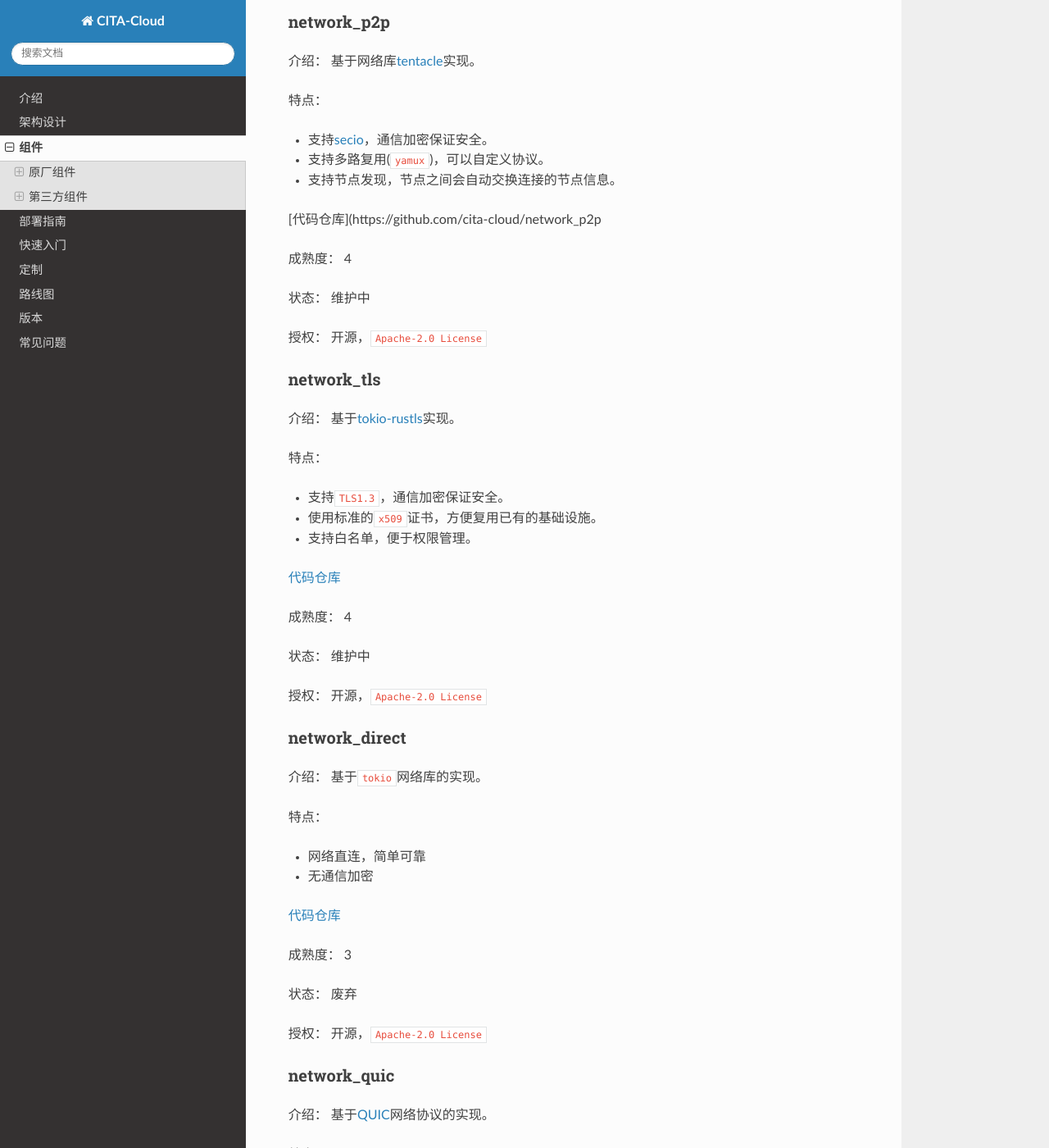
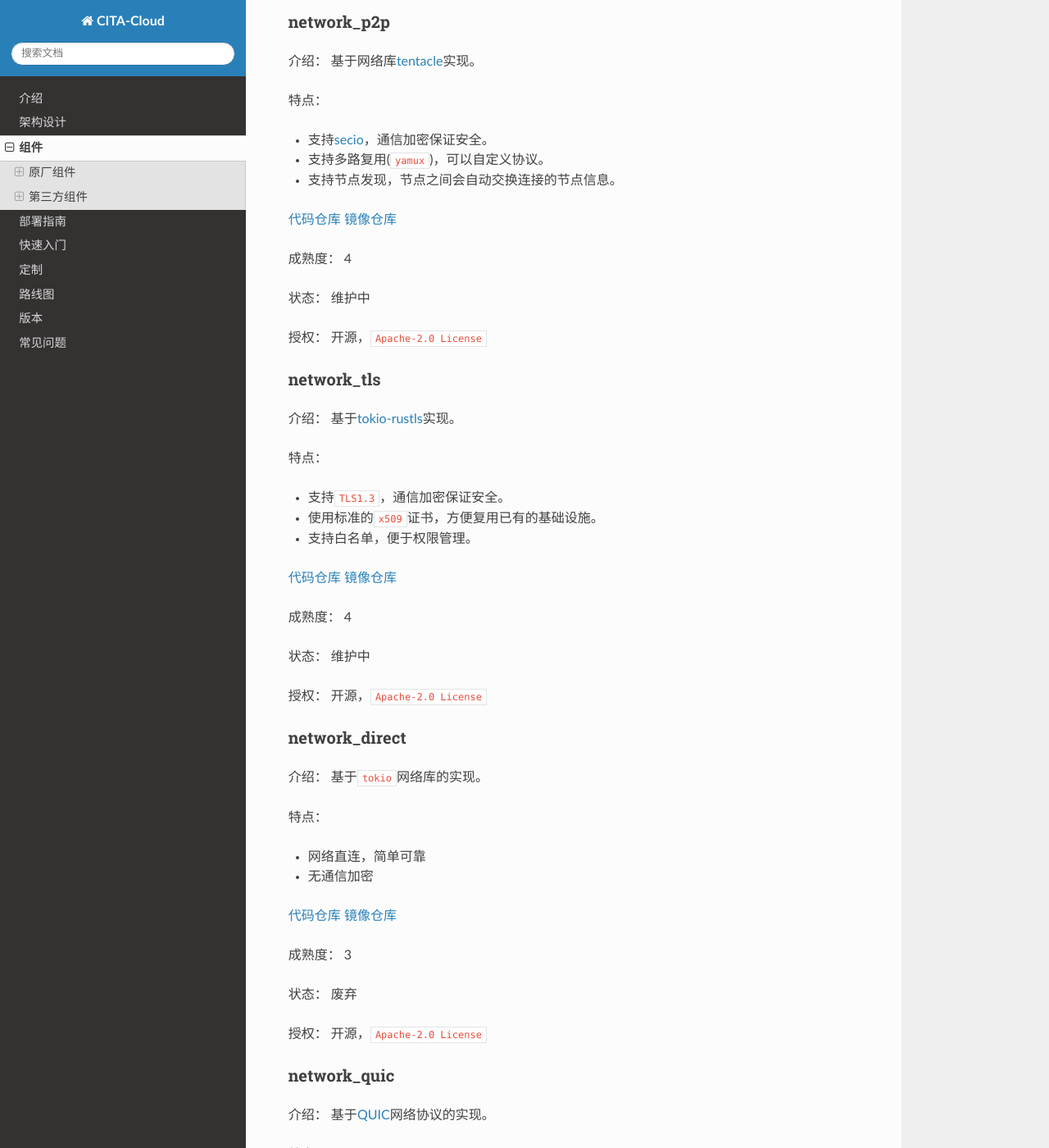
Before and after one commit to cita-cloud/docs, a Sphinx documentation site: the page built from source/components.md, in a window 1280 px wide and 1400 px high, scrolled down 672 px. Shown: the whole window at 82% size. Built offline with Sphinx 7.4.7 and the Read the Docs theme 2.0.0, drawn with Linux system fonts in a browser that asks for light colours; some of the changed text lies outside the part shown.

Commit message:
add docker image repo

```diff
--- a/source/components.md
+++ b/source/components.md
@@ -29,7 +29,8 @@
 * 支持多路复用(`yamux`)，可以自定义协议。
 * 支持节点发现，节点之间会自动交换连接的节点信息。
 
-[代码仓库](https://github.com/cita-cloud/network_p2p
+[代码仓库](https://github.com/cita-cloud/network_p2p)
+[镜像仓库](https://hub.docker.com/r/citacloud/network_p2p/tags)
 
 成熟度： 4
 
@@ -47,6 +48,7 @@
 * 支持白名单，便于权限管理。
 
 [代码仓库](https://github.com/cita-cloud/network_tls)
+[镜像仓库](https://hub.docker.com/r/citacloud/network_tls/tags)
 
 成熟度： 4
 
@@ -63,6 +65,7 @@
 * 无通信加密
 
 [代码仓库](https://github.com/cita-cloud/network_direct)
+[镜像仓库](https://hub.docker.com/r/citacloud/network_direct/tags)
 
 成熟度： 3
 
@@ -80,6 +83,7 @@
 * 可靠，弱网络下效果更高。
 
 [代码仓库](https://github.com/cita-cloud/network_quic)
+[镜像仓库](https://hub.docker.com/r/citacloud/network_quic/tags)
 
 成熟度： 2
 
@@ -96,6 +100,7 @@
 * 可靠，多数区块链项目都使用`rocksdb`作为存储引擎，稳定性好。
 
 [代码仓库](https://github.com/cita-cloud/storage_rocksdb)
+[镜像仓库](https://hub.docker.com/r/citacloud/storage_rocksdb/tags)
 
 成熟度： 4
 
@@ -112,6 +117,7 @@
 * 目前尚未稳定。
 
 [代码仓库](https://github.com/cita-cloud/storage_sled)
+[镜像仓库](https://hub.docker.com/r/citacloud/storage_sled/tags)
 
 成熟度： 2
 
@@ -128,6 +134,7 @@
 * 功能丰富，完整支持`SQL`。
 
 [代码仓库](https://github.com/cita-cloud/storage_sqlite)
+[镜像仓库](https://hub.docker.com/r/citacloud/storage_sqlite/tags)
 
 成熟度： 3
 
@@ -144,6 +151,7 @@
 * 稳定可靠，支持分布式事务操作，得到广泛应用。
 
 [代码仓库](https://github.com/cita-cloud/storage_tikv)
+[镜像仓库](https://hub.docker.com/r/citacloud/storage_tikv/tags)
 
 成熟度： 2
 
@@ -160,6 +168,7 @@
 * 高效，纯`Rust`实现，采用多种优化技术。
 
 [代码仓库](https://github.com/cita-cloud/kms_sm)
+[镜像仓库](https://hub.docker.com/r/citacloud/kms_sm/tags)
 
 成熟度： 4
 
@@ -175,6 +184,7 @@
 * 兼容以太坊。
 
 [代码仓库](https://github.com/cita-cloud/kms_eth)
+[镜像仓库](https://hub.docker.com/r/citacloud/kms_eth/tags)
 
 成熟度： 4
 
@@ -190,6 +200,7 @@
 * 兼容以太坊的智能合约生态。
 
 [代码仓库](https://github.com/cita-cloud/executor_evm)
+[镜像仓库](https://hub.docker.com/r/citacloud/executor_evm/tags)
 
 成熟度： 4
 
@@ -205,6 +216,7 @@
 * 兼容`Fabric`的智能合约生态。
 
 [代码仓库](https://github.com/cita-cloud/executor_chaincode)
+[镜像仓库](https://hub.docker.com/r/citacloud/executor_chaincode/tags)
 
 成熟度： 1
 
@@ -221,6 +233,7 @@
 * 线性消息复杂度。
 
 [代码仓库](https://github.com/cita-cloud/consensus_bft)
+[镜像仓库](https://hub.docker.com/r/citacloud/consensus_bft/tags)
 
 成熟度： 4
 
@@ -237,6 +250,7 @@
 * 成熟实现，稳定可靠。
 
 [代码仓库](https://github.com/cita-cloud/consensus_raft)
+[镜像仓库](https://hub.docker.com/r/citacloud/consensus_raft/tags)
 
 成熟度： 4
 
@@ -255,6 +269,7 @@
 * 丰富的治理功能。
 
 [代码仓库](https://github.com/cita-cloud/controller)
+[镜像仓库](https://hub.docker.com/r/citacloud/controller/tags)
 
 成熟度： 4
 
@@ -272,6 +287,7 @@
 * 兼容`chaincode`合约。
 
 代码仓库： 无
+镜像仓库： 无
 
 成熟度： 3
 
@@ -287,6 +303,7 @@
 * 性能好。
 
 代码仓库： 无
+镜像仓库： 无
 
 成熟度： 4
 
```
